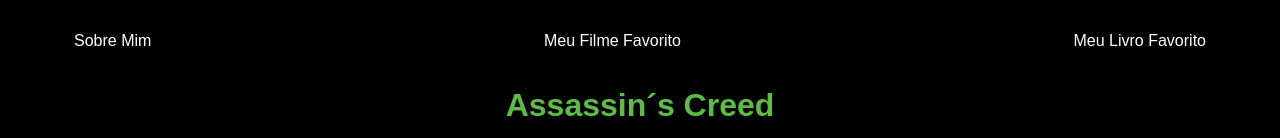
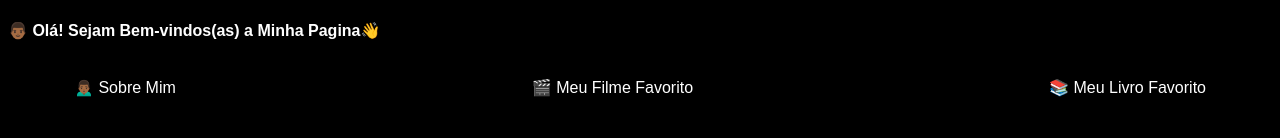
Before and after one commit to erick203/MInha-pagina, a plain HTML site: page livro.html in a window 1280 px wide. Shown: the top 138 px of the page. Drawn offline with Linux system fonts and the light colour scheme.

Commit message:
Update livro.html

```diff
--- a/livro.html
+++ b/livro.html
@@ -8,28 +8,29 @@
     <title>Minha Pagina </title>
 </head>
 <body>
+     <h4>👨🏾 Olá! Sejam Bem-vindos(as) a Minha Pagina👋</h4>
 <div class="container">
    <nav>
     <ul>
         <li>
             <a>
-            <a href="index.html"> Sobre Mim </a>
+            <a href="index.html"> 🙍🏾‍♂️ Sobre Mim </a>
             </a>
         </li>
         <li>
             <a>
-                <a href="filme.html"> Meu Filme Favorito </a>
+                <a href="filme.html"> 🎬 Meu Filme Favorito </a>
             </a>
         </li>
         <li>
             <a>
-               <a href="livro.html"> Meu Livro Favorito </a>
+               <a href="livro.html"> 📚 Meu Livro Favorito </a>
             </a>
         </li>
     </ul>
    </nav>
    <header>
-    <h1> Assassin´s Creed </h1>
+    <h1> Assassin´s Creed  </h1>
     <div class="certer" >
   <a href="https://cdn.arvore.com.br/files.arvoredelivros.com.br/books/images/assassin-s-creed-guia-definitivo/intermediaria_9788579305535.jpg"
    target="_blank"
@@ -114,6 +115,3 @@
 </script>
 
 </body>
-
-
-</html>
```
